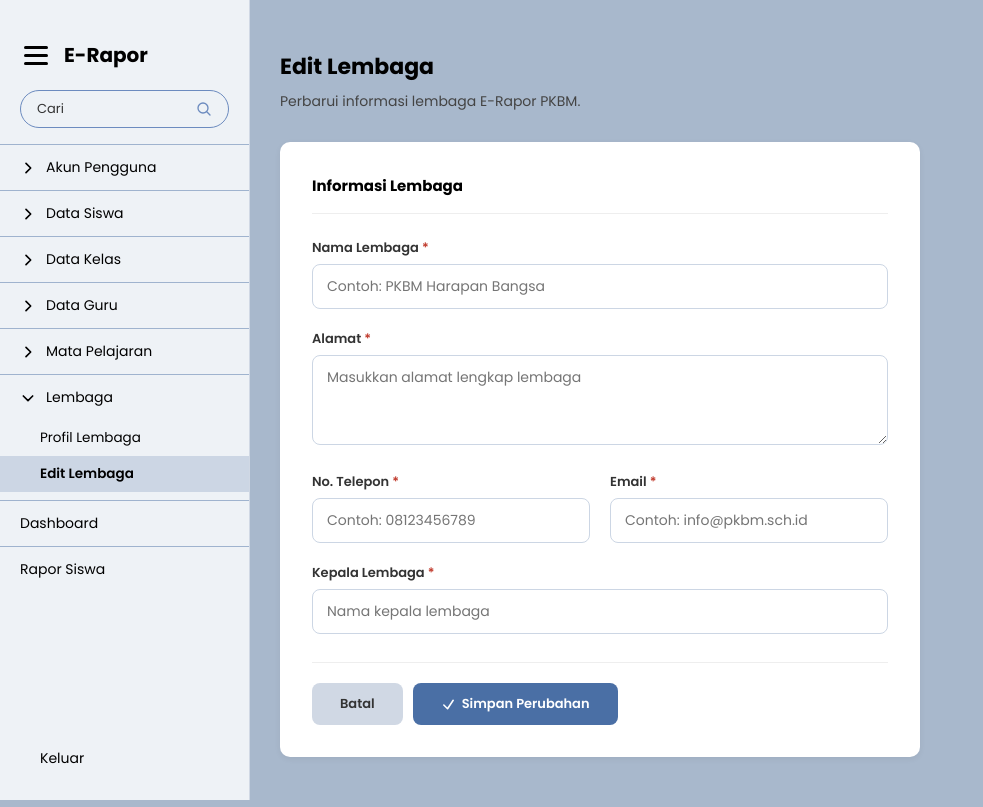
After one commit to Kelompok-5-PPL-23-05/KELOMPOK-E, a Laravel app: template Template Laravel/resources/views/admin/lembaga-edit.blade.php in a window 1280 px wide. The commit adds this page. Shown: the whole page, without its empty margins (0-983 px from the left). Run offline with Laravel 12, Linux system fonts and the light colour scheme; the template is opened without the code that fills it, so the values that code supplies are empty.

Commit message:
fitur lembaga

```diff
--- /dev/null
+++ b/Template Laravel/resources/views/admin/lembaga-edit.blade.php
@@ -0,0 +1,217 @@
+<!DOCTYPE html>
+<html lang="id">
+<head>
+    <meta charset="UTF-8">
+    <meta name="viewport" content="width=device-width, initial-scale=1.0">
+    <title>Edit Lembaga — E-Rapor PKBM</title>
+    <link rel="preconnect" href="https://fonts.googleapis.com">
+    <link rel="preconnect" href="https://fonts.gstatic.com" crossorigin>
+    <link href="https://fonts.googleapis.com/css2?family=Poppins:wght@400;500;600;700&display=swap" rel="stylesheet">
+    <style>
+        *, *::before, *::after { box-sizing: border-box; margin: 0; padding: 0; }
+        body { font-family: 'Poppins', sans-serif; background-color: #a8b8cc; min-height: 100vh; display: flex; color: #000; }
+        .sidebar { width: 250px; min-height: 100vh; background-color: #eef2f6; display: flex; flex-direction: column; flex-shrink: 0; border-right: 1px solid #d0d8e4; position: sticky; top: 0; height: 100vh; overflow-y: auto; }
+        .sidebar-header { display: flex; align-items: center; gap: 16px; padding: 40px 24px 20px; }
+        .hamburger-btn { background: none; border: none; cursor: pointer; display: flex; flex-direction: column; gap: 5px; padding: 0; }
+        .hamburger-btn span { display: block; width: 24px; height: 3px; background: #000; border-radius: 3px; }
+        .sidebar-brand { font-size: 20px; font-weight: 700; color: #000; }
+        .sidebar-search { padding: 0 20px 16px; }
+        .search-box { display: flex; align-items: center; justify-content: space-between; background: transparent; border: 1px solid #6c8bbf; border-radius: 20px; padding: 8px 16px; }
+        .search-box input { border: none; background: transparent; outline: none; font-size: 13px; font-family: 'Poppins', sans-serif; color: #000; width: 100%; }
+        .search-box input::placeholder { color: #333; }
+        .search-box svg { width: 16px; height: 16px; color: #6c8bbf; flex-shrink: 0; }
+        .nav-menu { flex: 1; padding: 0; border-top: 1px solid #9fb3ce; }
+        .nav-section { border-bottom: 1px solid #9fb3ce; }
+        .nav-section-title { display: flex; align-items: center; padding: 12px 20px; font-size: 14px; font-weight: 400; color: #000; cursor: pointer; user-select: none; }
+        .nav-section-title .arrow { width: 16px; height: 16px; margin-right: 10px; transition: transform 0.2s ease; transform: rotate(-90deg); flex-shrink: 0; }
+        .nav-section-title.open .arrow { transform: rotate(0deg); }
+        .nav-children { display: none; padding-bottom: 8px; }
+        .nav-children.open { display: block; }
+        .nav-child-item { display: flex; align-items: center; gap: 10px; padding: 8px 20px 8px 40px; font-size: 13.5px; font-weight: 400; cursor: pointer; text-decoration: none; color: #000; transition: background-color 0.15s; }
+        .nav-child-item:hover { background-color: #dde4ee; }
+        .nav-child-item.active { background-color: #ccd6e4; font-weight: 600; }
+        .nav-item-single { display: flex; align-items: center; gap: 10px; padding: 12px 20px; font-size: 14px; font-weight: 400; cursor: pointer; text-decoration: none; color: #000; border-bottom: 1px solid #9fb3ce; transition: background-color 0.15s; }
+        .nav-item-single:hover { background-color: #dde4ee; }
+        .sidebar-footer { padding: 30px 20px; margin-top: auto; }
+        .logout-btn { background: none; border: none; font-size: 14px; font-weight: 400; color: #000; cursor: pointer; font-family: 'Poppins', sans-serif; text-align: left; margin-left: 20px; }
+
+        .main-content { flex: 1; padding: 50px 30px; overflow-y: auto; }
+        .page-title { font-size: 22px; font-weight: 700; margin-bottom: 8px; }
+        .page-subtitle { font-size: 14px; color: #444; margin-bottom: 30px; }
+        .alert { padding: 14px 20px; border-radius: 8px; margin-bottom: 24px; font-size: 14px; font-weight: 500; }
+        .alert-success { background-color: #d4edda; color: #155724; border: 1px solid #c3e6cb; }
+        .alert-danger { background-color: #f8d7da; color: #721c24; border: 1px solid #f5c6cb; }
+
+        .form-card { background: #fff; border-radius: 10px; padding: 32px; box-shadow: 0 2px 6px rgba(0,0,0,0.06); max-width: 640px; }
+        .form-card-title { font-size: 15px; font-weight: 700; margin-bottom: 24px; padding-bottom: 16px; border-bottom: 1px solid #eee; }
+        .form-group { margin-bottom: 20px; }
+        .form-group label { display: block; font-size: 13px; font-weight: 600; margin-bottom: 6px; color: #333; }
+        .required { color: #c0392b; }
+        .form-control, .form-textarea { width: 100%; padding: 11px 14px; border: 1px solid #ccd6e4; border-radius: 8px; font-size: 14px; font-family: 'Poppins', sans-serif; outline: none; transition: border-color 0.15s; background: #fff; color: #000; }
+        .form-control:focus, .form-textarea:focus { border-color: #4a6fa5; }
+        .form-textarea { resize: vertical; min-height: 90px; }
+        .form-row { display: grid; grid-template-columns: 1fr 1fr; gap: 20px; }
+        .btn { border: none; border-radius: 8px; padding: 11px 28px; font-size: 13px; font-weight: 600; font-family: 'Poppins', sans-serif; cursor: pointer; transition: all 0.15s; text-decoration: none; display: inline-flex; align-items: center; gap: 6px; }
+        .btn svg { width: 15px; height: 15px; }
+        .btn-primary { background-color: #4a6fa5; color: #fff; }
+        .btn-primary:hover { background-color: #3b5d8a; }
+        .btn-cancel { background-color: #d0d8e4; color: #333; }
+        .btn-cancel:hover { background-color: #bcc8d8; }
+        .form-actions { margin-top: 28px; padding-top: 20px; border-top: 1px solid #eee; display: flex; gap: 10px; }
+    </style>
+</head>
+<body>
+
+    <aside class="sidebar">
+        <div class="sidebar-header">
+            <button class="hamburger-btn"><span></span><span></span><span></span></button>
+            <span class="sidebar-brand">E-Rapor</span>
+        </div>
+        <div class="sidebar-search">
+            <div class="search-box">
+                <input type="text" placeholder="Cari">
+                <svg fill="none" viewBox="0 0 24 24" stroke="currentColor"><path stroke-linecap="round" stroke-linejoin="round" d="M21 21l-5.197-5.197m0 0A7.5 7.5 0 105.196 5.196a7.5 7.5 0 0010.607 10.607z" stroke-width="2"/></svg>
+            </div>
+        </div>
+        <div class="nav-menu">
+            <div class="nav-section">
+                <div class="nav-section-title" onclick="toggleNav(this,'c-akun')">
+                    <svg class="arrow" fill="none" viewBox="0 0 24 24" stroke="currentColor" stroke-width="2.5"><path stroke-linecap="round" stroke-linejoin="round" d="M19 9l-7 7-7-7"/></svg>
+                    Akun Pengguna
+                </div>
+                <div class="nav-children" id="c-akun">
+                    <span class="nav-child-item">Informasi Pengguna</span>
+                    <span class="nav-child-item">Ubah Kata Sandi</span>
+                </div>
+            </div>
+            <div class="nav-section">
+                <div class="nav-section-title" onclick="toggleNav(this,'c-siswa')">
+                    <svg class="arrow" fill="none" viewBox="0 0 24 24" stroke="currentColor" stroke-width="2.5"><path stroke-linecap="round" stroke-linejoin="round" d="M19 9l-7 7-7-7"/></svg>
+                    Data Siswa
+                </div>
+                <div class="nav-children" id="c-siswa">
+                    <a href="{{ route('admin.siswa') }}" class="nav-child-item">Daftar Siswa</a>
+                    <a href="{{ route('admin.siswa') }}#tambah" class="nav-child-item">Tambah Siswa</a>
+                </div>
+            </div>
+            <div class="nav-section">
+                <div class="nav-section-title" onclick="toggleNav(this,'c-kelas')">
+                    <svg class="arrow" fill="none" viewBox="0 0 24 24" stroke="currentColor" stroke-width="2.5"><path stroke-linecap="round" stroke-linejoin="round" d="M19 9l-7 7-7-7"/></svg>
+                    Data Kelas
+                </div>
+                <div class="nav-children" id="c-kelas">
+                    <span class="nav-child-item">Daftar Kelas</span>
+                    <span class="nav-child-item">Tambah Kelas</span>
+                </div>
+            </div>
+            <div class="nav-section">
+                <div class="nav-section-title" onclick="toggleNav(this,'c-guru')">
+                    <svg class="arrow" fill="none" viewBox="0 0 24 24" stroke="currentColor" stroke-width="2.5"><path stroke-linecap="round" stroke-linejoin="round" d="M19 9l-7 7-7-7"/></svg>
+                    Data Guru
+                </div>
+                <div class="nav-children" id="c-guru">
+                    <span class="nav-child-item">Daftar Guru</span>
+                    <span class="nav-child-item">Tambah Guru</span>
+                </div>
+            </div>
+            <div class="nav-section">
+                <div class="nav-section-title" onclick="toggleNav(this,'c-mapel')">
+                    <svg class="arrow" fill="none" viewBox="0 0 24 24" stroke="currentColor" stroke-width="2.5"><path stroke-linecap="round" stroke-linejoin="round" d="M19 9l-7 7-7-7"/></svg>
+                    Mata Pelajaran
+                </div>
+                <div class="nav-children" id="c-mapel">
+                    <span class="nav-child-item">Daftar Mapel</span>
+                    <span class="nav-child-item">Tambah Mapel</span>
+                </div>
+            </div>
+            <!-- Lembaga (aktif di Edit) -->
+            <div class="nav-section">
+                <div class="nav-section-title open" onclick="toggleNav(this,'c-lembaga')">
+                    <svg class="arrow" fill="none" viewBox="0 0 24 24" stroke="currentColor" stroke-width="2.5"><path stroke-linecap="round" stroke-linejoin="round" d="M19 9l-7 7-7-7"/></svg>
+                    Lembaga
+                </div>
+                <div class="nav-children open" id="c-lembaga">
+                    <a href="{{ route('admin.lembaga') }}" class="nav-child-item">Profil Lembaga</a>
+                    <a href="{{ route('admin.lembaga.edit') }}" class="nav-child-item active">Edit Lembaga</a>
+                </div>
+            </div>
+            <a href="{{ route('admin.dashboard') }}" class="nav-item-single">Dashboard</a>
+            <a href="{{ route('dashboard') }}" class="nav-item-single" style="border-bottom:none;">Rapor Siswa</a>
+        </div>
+        <div class="sidebar-footer">
+            <form method="POST" action="{{ route('logout') }}">
+                @csrf
+                <button type="submit" class="logout-btn">Keluar</button>
+            </form>
+        </div>
+    </aside>
+
+    <main class="main-content">
+        @if(session('success'))
+            <div class="alert alert-success">{{ session('success') }}</div>
+        @endif
+        @if($errors->any())
+            <div class="alert alert-danger">
+                @foreach($errors->all() as $error){{ $error }}<br>@endforeach
+            </div>
+        @endif
+
+        <h1 class="page-title">Edit Lembaga</h1>
+        <p class="page-subtitle">Perbarui informasi lembaga E-Rapor PKBM.</p>
+
+        <div class="form-card">
+            <div class="form-card-title">Informasi Lembaga</div>
+            <form method="POST" action="{{ route('admin.lembaga.update') }}">
+                @csrf
+                <div class="form-group">
+                    <label>Nama Lembaga <span class="required">*</span></label>
+                    <input type="text" name="nama_lembaga" class="form-control"
+                        placeholder="Contoh: PKBM Harapan Bangsa"
+                        value="{{ old('nama_lembaga', $lembaga->nama_lembaga ?? '') }}" required>
+                </div>
+                <div class="form-group">
+                    <label>Alamat <span class="required">*</span></label>
+                    <textarea name="alamat" class="form-textarea"
+                        placeholder="Masukkan alamat lengkap lembaga" required>{{ old('alamat', $lembaga->alamat ?? '') }}</textarea>
+                </div>
+                <div class="form-row">
+                    <div class="form-group">
+                        <label>No. Telepon <span class="required">*</span></label>
+                        <input type="text" name="no_telepon" class="form-control"
+                            placeholder="Contoh: 08123456789"
+                            value="{{ old('no_telepon', $lembaga->no_telepon ?? '') }}" required>
+                    </div>
+                    <div class="form-group">
+                        <label>Email <span class="required">*</span></label>
+                        <input type="email" name="email" class="form-control"
+                            placeholder="Contoh: info@pkbm.sch.id"
+                            value="{{ old('email', $lembaga->email ?? '') }}" required>
+                    </div>
+                </div>
+                <div class="form-group">
+                    <label>Kepala Lembaga <span class="required">*</span></label>
+                    <input type="text" name="kepala_lembaga" class="form-control"
+                        placeholder="Nama kepala lembaga"
+                        value="{{ old('kepala_lembaga', $lembaga->kepala_lembaga ?? '') }}" required>
+                </div>
+                <div class="form-actions">
+                    <a href="{{ route('admin.lembaga') }}" class="btn btn-cancel">Batal</a>
+                    <button type="submit" class="btn btn-primary">
+                        <svg fill="none" viewBox="0 0 24 24" stroke="currentColor" stroke-width="2.5">
+                            <path stroke-linecap="round" stroke-linejoin="round" d="M4.5 12.75l6 6 9-13.5"/>
+                        </svg>
+                        Simpan Perubahan
+                    </button>
+                </div>
+            </form>
+        </div>
+    </main>
+
+    <script>
+        function toggleNav(titleEl, childId) {
+            titleEl.classList.toggle('open');
+            document.getElementById(childId).classList.toggle('open');
+        }
+    </script>
+</body>
+</html>
--- a/Template Laravel/resources/views/admin/siswa/siswa.blade.php
+++ b/Template Laravel/resources/views/admin/siswa/siswa.blade.php
@@ -300,8 +300,9 @@
                     <svg class="arrow" fill="none" viewBox="0 0 24 24" stroke="currentColor" stroke-width="2.5"><path stroke-linecap="round" stroke-linejoin="round" d="M19 9l-7 7-7-7"/></svg>
                     Lembaga
                 </div>
-                <div class="nav-children" id="c-lembaga">
-                    <span class="nav-child-item">Profil Lembaga</span>
+                <div class="nav-children open" id="c-lembaga">
+                    <a href="{{ route('admin.lembaga') }}" class="nav-child-item">Profil Lembaga</a>
+                    <a href="{{ route('admin.lembaga.edit') }}" class="nav-child-item">Edit Lembaga</a>
                 </div>
             </div>
 
--- a/Template Laravel/routes/web.php
+++ b/Template Laravel/routes/web.php
@@ -42,6 +42,10 @@ Route::middleware('auth')->group(function () {
     Route::post('/admin/siswa',         [AdminController::class, 'storeSiswa'])->name('admin.siswa.store');
     Route::delete('/admin/siswa/{id}',  [AdminController::class, 'destroySiswa'])->name('admin.siswa.destroy');
 
+    // ─── Admin Lembaga ─────────────────────────────────────────
+    Route::get('/admin/lembaga',       [AdminController::class, 'lembaga'])->name('admin.lembaga');
+    Route::get('/admin/lembaga/edit',  [AdminController::class, 'lembagaEdit'])->name('admin.lembaga.edit');
+    Route::post('/admin/lembaga/edit', [AdminController::class, 'updateLembaga'])->name('admin.lembaga.update');
     // Logout
     Route::post('/logout', [AuthController::class, 'logout'])->name('logout');
 });
```
Also changed, not shown: Template Laravel/app/Http/Controllers/AdminController.php (+53 -0 lines), Template Laravel/app/Models/lembaga.php (added, +18 -0 lines), Template Laravel/resources/views/admin/dashboard.blade.php (+4 -4 lines), Template Laravel/resources/views/admin/lembaga.blade.php (added, +218 -0 lines), Template Laravel/database/migrations/2026_04_29_043713_create_lembaga_table.php (added), 6 other files.
